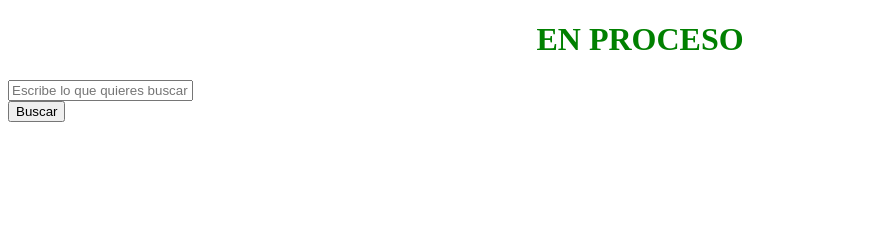
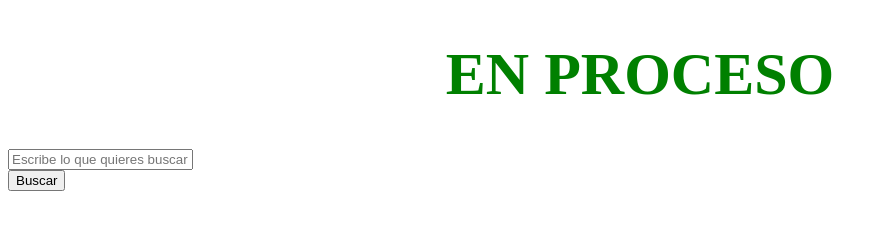
Before and after one commit to MarianoGael/Mariano-web, a plain HTML site: page index.html in a window 1280 px wide. Shown: the whole page, without its empty margins (0-887 px from the left). Drawn offline with Linux system fonts and the light colour scheme.

Commit message:
Increase font size of header in index.html

```diff
--- a/index.html
+++ b/index.html
@@ -16,7 +16,7 @@
 </head>
 <body>
 
-<h1 style="color: green; text-align: center;">EN PROCESO</h1>
+<h1 style="color: green; text-align: center; font-size: 60px;">EN PROCESO</h1>
 
 <form action="https://www.google.com/search" method="GET">
     <input type="text" name="q" placeholder="Escribe lo que quieres buscar" required>
```
